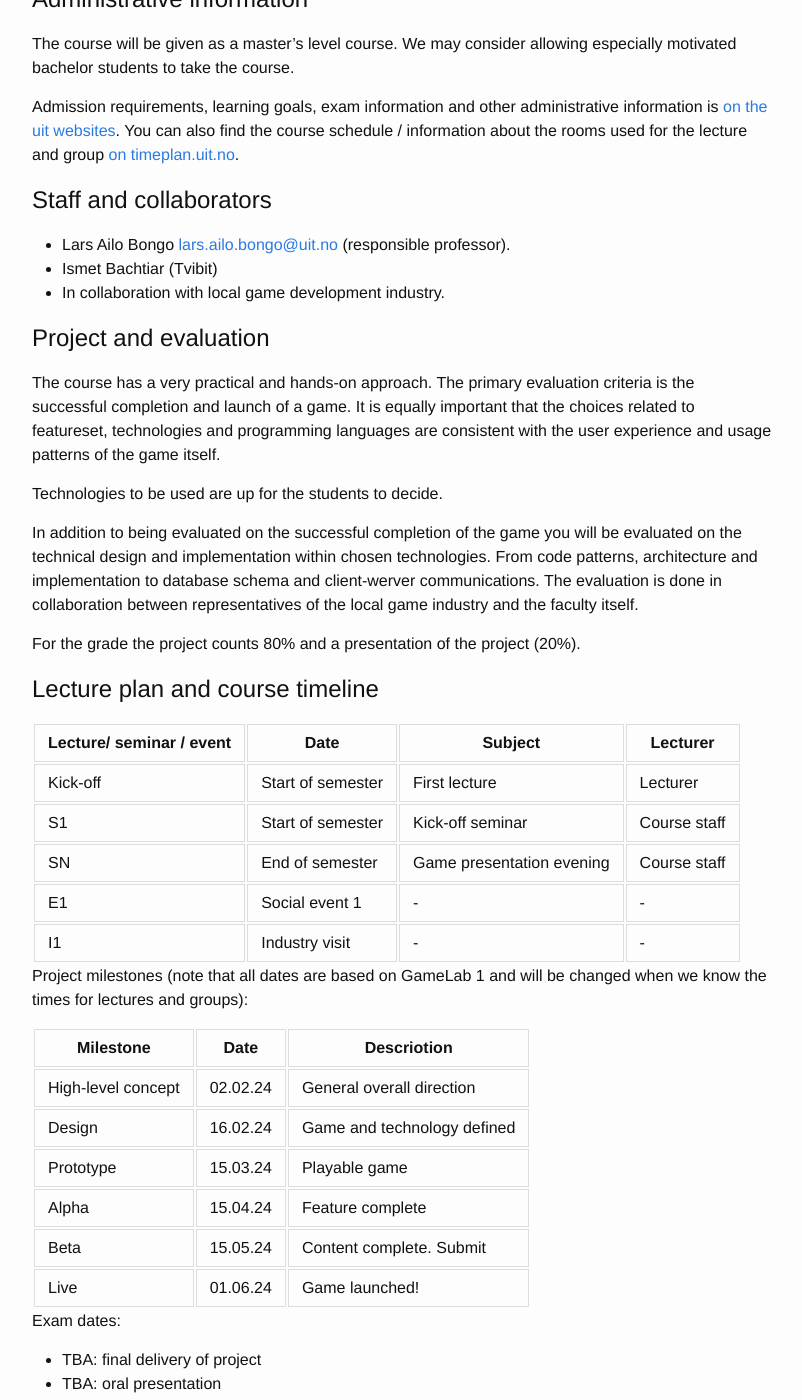
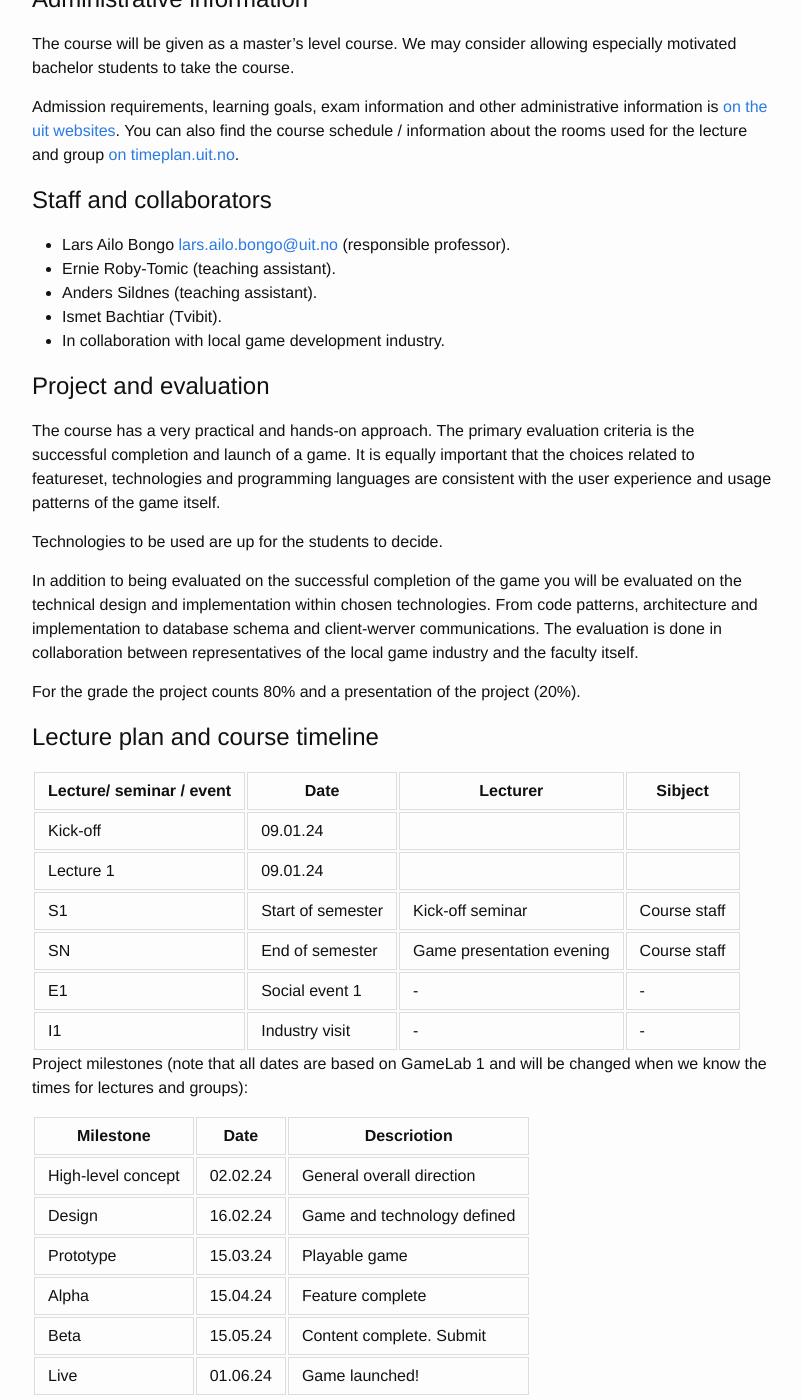
Before and after one commit to uit-gamelab-s24/uit-gamelab-s24.github.io, a Jekyll site: the page built from index.md, in a window 1280 px wide and 1400 px high, scrolled down 765 px. Shown: the whole window, without its empty margins (238-1040 px from the left). Built offline with Jekyll 4.4.1, drawn with Linux system fonts in a browser that asks for light colours; our own code applies the rules of GitHub Pages for plain Markdown files.

Commit message:
Update index.md

```diff
--- a/index.md
+++ b/index.md
@@ -27,7 +27,9 @@ Admission requirements, learning goals, exam information and other administrativ
 
 ## Staff and collaborators
 * Lars Ailo Bongo <lars.ailo.bongo@uit.no> (responsible professor).
-* Ismet Bachtiar (Tvibit)
+* Ernie Roby-Tomic (teaching assistant).
+* Anders Sildnes (teaching assistant).
+* Ismet Bachtiar (Tvibit).
 * In collaboration with local game development industry.
 
 <!---
@@ -46,9 +48,10 @@ For the grade the project counts 80% and a presentation of the project (20%).
 
 ## Lecture plan and course timeline
 
-| Lecture/ seminar / event | Date		   | Subject	  | Lecturer |
-|------------------|-----------|------------|----------|
-| Kick-off | Start of semester | First lecture    | Lecturer |
+| Lecture/ seminar / event | Date		   | Lecturer	  | Sibject  |
+|--------------------------|-----------|------------|----------|
+| Kick-off                 | 09.01.24  |            |          |
+| Lecture 1                | 09.01.24  |
 | S1  | Start of semester | Kick-off seminar | Course staff |
 | SN  | End of semester   | Game presentation evening | Course staff |
 | E1  | Social event 1    | -                | - |
@@ -56,8 +59,8 @@ For the grade the project counts 80% and a presentation of the project (20%).
 
 Project milestones (note that all dates are based on GameLab 1 and will be changed when we know the times for lectures and  groups):
 
-| Milestone | Date | Descriotion |
-|-----------|------|-------------|
+| Milestone          | Date     | Descriotion |
+|--------------------|----------|-------------|
 | High-level concept | 02.02.24 | General overall direction |
 | Design             | 16.02.24 | Game and technology defined |
 | Prototype          | 15.03.24 | Playable game |
```
